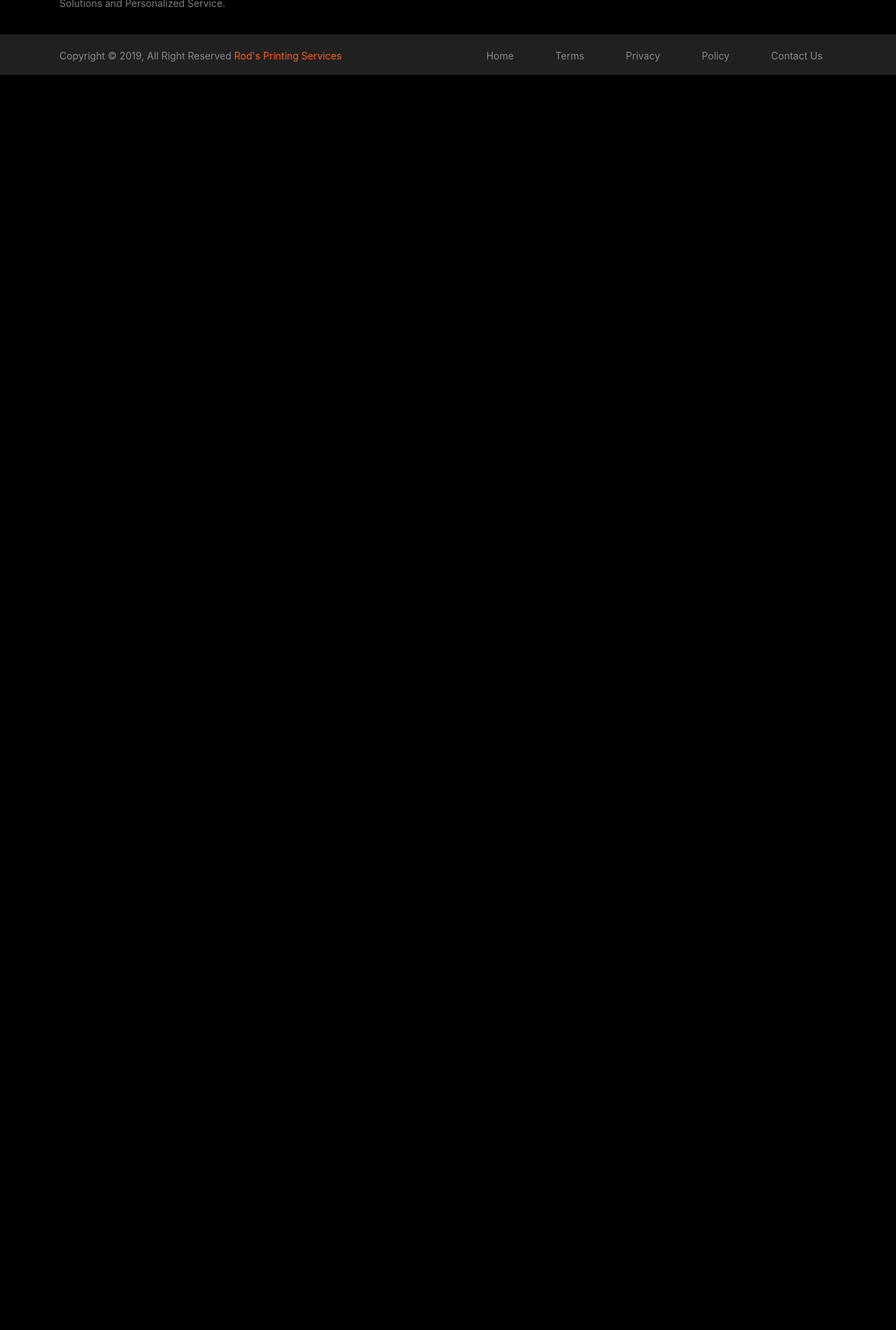
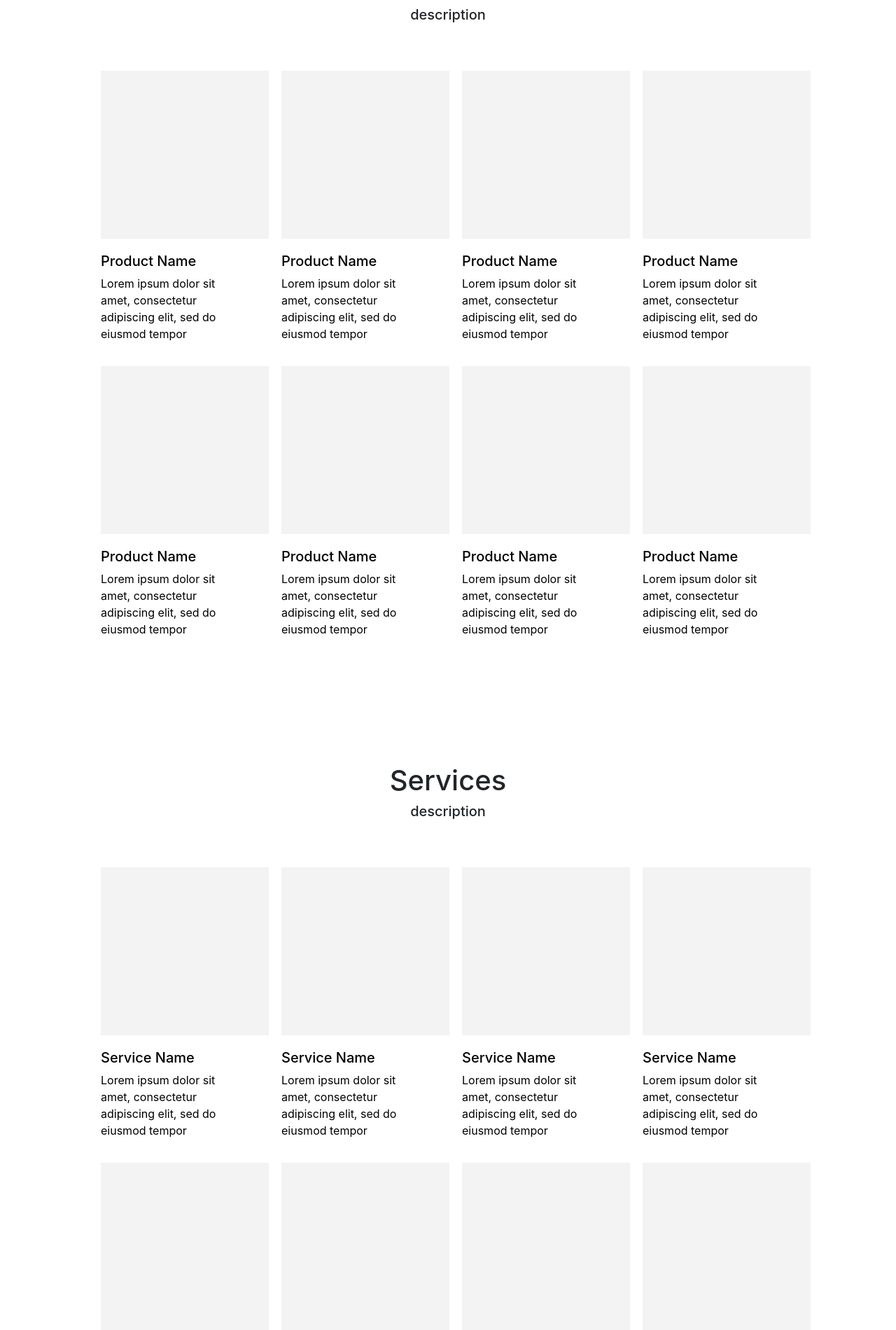
Before and after one commit to Roderick002/Promotional-Website---Rod-s-Printing-Services, a Flask app: page /catalog in a window 1280 px wide. Shown: the part 987-2887 px from the top of the page at 70% size. Before the commit the page ends 1094 px from the top, so only its background shows below. Run offline with Flask 3, Linux system fonts and the light colour scheme; some libraries are stand-ins or nearby versions.

Commit message:
Add produt and services to catalog, setup product information

```diff
--- a/main.py
+++ b/main.py
@@ -6,6 +6,11 @@
 @app.route('/')
 def index():
     return render_template('index.html')
+
+
+@app.route('/catalog_product')
+def catalog_product():
+    return render_template('catalog_product.html')
 
 
 @app.route('/catalog')
--- /dev/null
+++ b/static/script/catalog.js
@@ -0,0 +1,3 @@
+document.getElementsByClassName('image').addEventListener('click', function() {
+  window.location.href = '/catalog_product';
+});
--- a/static/styles/catalog.css
+++ b/static/styles/catalog.css
@@ -5,17 +5,20 @@
     padding: 0;
 }
 
+
+
 h2 {
     margin: 5px 0;
 }
 
 .header {
     margin: auto;
-    height: 400px;
+    height: auto;
     background-color: #F7F6F6;
+    max-width: 1800px;
 }
 
-.c {
+#banner-title {
     position: absolute;
     top: 50%;
     left: 50%;
@@ -24,7 +27,7 @@
 
 .header-bg {
     position: relative;
-    height: 400px;
+    height: 480px;
     background-color: #F7F6F6;
     margin: auto;
     border-top: 2em solid #F7F6F6;
@@ -33,7 +36,9 @@
     border-left: 1.5em solid #F7F6F6;
     display: flex;
     justify-content: space-between;
-    flex-direction: row
+    flex-direction: row;
+    padding: 100px auto;
+    margin-bottom: 80px;
 }
 
 .c0 {
@@ -65,3 +70,48 @@
     background-color: #D0DFE7;
     width: 6.4%;
 }
+
+.products {
+    padding: 80px 0;
+    display: flex;
+    flex-direction: column;
+    text-align: center;
+}
+
+.grid-container {
+    padding-top: 56px;
+    display: grid;
+    grid-template-columns: repeat(4, 1fr);
+    gap: 10px;
+    width: 90%;
+    max-width: 1000px;
+    margin: 0 auto;
+}
+
+.grid-item {
+    color: #000;
+    padding: 4px;
+    text-align: center;
+    border-radius: 5px;
+}
+
+.grid-item .image {
+    background-color: #F3F3F3;
+    width: 240px;
+    height: 240px;
+}
+
+.image:hover {
+    background-color: #ECECEC;
+    cursor: pointer;
+}
+
+.grid-item h5 {
+    padding-top: 20px;
+    text-align: left;
+}
+
+.grid-item p {
+    text-align: left;
+    max-width: 200px;
+}
--- a/templates/catalog.html
+++ b/templates/catalog.html
@@ -9,7 +9,8 @@
   <link rel="stylesheet" href="{{ url_for('static', filename='styles/components/topBar.css') }}">
   <link rel="stylesheet" href="{{ url_for('static', filename='styles/components/footer.css') }}">
   <link rel="stylesheet" href="https://maxcdn.bootstrapcdn.com/bootstrap/4.1.3/css/bootstrap.min.css">
-  <link rel="stylesheet" href="https://use.fontawesome.com/releases/v5.6.3/css/all.css" integrity="sha384-UHRtZLI+pbxtHCWp1t77Bi1L4ZtiqrqD80Kn4Z8NTSRyMA2Fd33n5dQ8lWUE00s/" crossorigin="anonymous">
+  <link rel="stylesheet" href="https://use.fontawesome.com/releases/v5.6.3/css/all.css"
+    integrity="sha384-UHRtZLI+pbxtHCWp1t77Bi1L4ZtiqrqD80Kn4Z8NTSRyMA2Fd33n5dQ8lWUE00s/" crossorigin="anonymous">
   <title>Catalog</title>
 </head>
 
@@ -30,12 +31,112 @@
         <div class="c0"></div>
         <div class="c5"></div>
         <div class="c0"></div>
-        <div class="c">CATALOG</div>
+        <h1 id="banner-title">CATALOG<h1>
       </div>
     </div>
   </section>
+
+  <section class="products">
+    <div>
+      <h1>Products</h1>
+      <h5>description</h5>
+    </div>
+    <div class="grid-container">
+      <div class="grid-item">
+        <div class="image"></div>
+        <h5>Product Name</h5>
+        <p>Lorem ipsum dolor sit amet, consectetur adipiscing elit, sed do eiusmod tempor</p>
+      </div>
+      <div class="grid-item">
+        <div class="image"></div>
+        <h5>Product Name</h5>
+        <p>Lorem ipsum dolor sit amet, consectetur adipiscing elit, sed do eiusmod tempor</p>
+      </div>
+      <div class="grid-item">
+        <div class="image"></div>
+        <h5>Product Name</h5>
+        <p>Lorem ipsum dolor sit amet, consectetur adipiscing elit, sed do eiusmod tempor</p>
+      </div>
+      <div class="grid-item">
+        <div class="image"></div>
+        <h5>Product Name</h5>
+        <p>Lorem ipsum dolor sit amet, consectetur adipiscing elit, sed do eiusmod tempor</p>
+      </div>
+      <div class="grid-item">
+        <div class="image"></div>
+        <h5>Product Name</h5>
+        <p>Lorem ipsum dolor sit amet, consectetur adipiscing elit, sed do eiusmod tempor</p>
+      </div>
+      <div class="grid-item">
+        <div class="image"></div>
+        <h5>Product Name</h5>
+        <p>Lorem ipsum dolor sit amet, consectetur adipiscing elit, sed do eiusmod tempor</p>
+      </div>
+      <div class="grid-item">
+        <div class="image"></div>
+        <h5>Product Name</h5>
+        <p>Lorem ipsum dolor sit amet, consectetur adipiscing elit, sed do eiusmod tempor</p>
+      </div>
+      <div class="grid-item">
+        <div class="image"></div>
+        <h5>Product Name</h5>
+        <p>Lorem ipsum dolor sit amet, consectetur adipiscing elit, sed do eiusmod tempor</p>
+      </div>
+    </div>
+  </section>
+
+  <section class="products">
+    <div>
+      <h1>Services</h1>
+      <h5>description</h5>
+    </div>
+    <div class="grid-container">
+      <div class="grid-item">
+        <div class="image"></div>
+        <h5>Service Name</h5>
+        <p>Lorem ipsum dolor sit amet, consectetur adipiscing elit, sed do eiusmod tempor</p>
+      </div>
+      <div class="grid-item">
+        <div class="image"></div>
+        <h5>Service Name</h5>
+        <p>Lorem ipsum dolor sit amet, consectetur adipiscing elit, sed do eiusmod tempor</p>
+      </div>
+      <div class="grid-item">
+        <div class="image"></div>
+        <h5>Service Name</h5>
+        <p>Lorem ipsum dolor sit amet, consectetur adipiscing elit, sed do eiusmod tempor</p>
+      </div>
+      <div class="grid-item">
+        <div class="image"></div>
+        <h5>Service Name</h5>
+        <p>Lorem ipsum dolor sit amet, consectetur adipiscing elit, sed do eiusmod tempor</p>
+      </div>
+      <div class="grid-item">
+        <div class="image"></div>
+        <h5>Service Name</h5>
+        <p>Lorem ipsum dolor sit amet, consectetur adipiscing elit, sed do eiusmod tempor</p>
+      </div>
+      <div class="grid-item">
+        <div class="image"></div>
+        <h5>Service Name</h5>
+        <p>Lorem ipsum dolor sit amet, consectetur adipiscing elit, sed do eiusmod tempor</p>
+      </div>
+      <div class="grid-item">
+        <div class="image"></div>
+        <h5>Service Name</h5>
+        <p>Lorem ipsum dolor sit amet, consectetur adipiscing elit, sed do eiusmod tempor</p>
+      </div>
+      <div class="grid-item">
+        <div class="image"></div>
+        <h5>Service Name</h5>
+        <p>Lorem ipsum dolor sit amet, consectetur adipiscing elit, sed do eiusmod tempor</p>
+      </div>
+    </div>
+
+  </section>
+
   {% include 'components/footer.html' %}
-
+  <script src="static/script/catalog.js"></script>
 
 </body>
 
```
Also changed, not shown: static/styles/catalog_product.css (added, +82 -0 lines), templates/catalog_product.html (added, +56 -0 lines).
